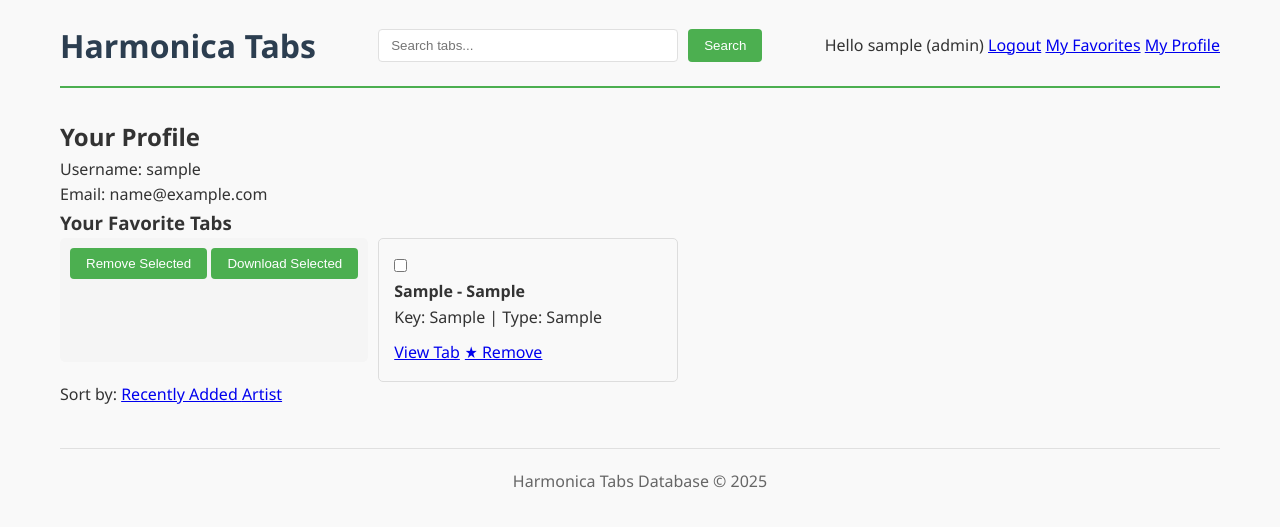
After one commit to mthsgrc/harmonica_project, a Flask app: page /favorites in a window 1280 px wide. The commit adds this page. Shown: the top 527 px of the page. Run offline with Flask 3, Linux system fonts and the light colour scheme; a user stored in the database is signed in; tables that the repository leaves empty hold one stand-in row (values such as "Sample post"); some libraries are stand-ins or nearby versions.

Commit message:
Favorite system building progress...

```diff
--- a/app/routes.py
+++ b/app/routes.py
@@ -3,7 +3,7 @@
 # import logging
 # from flask import current_app
 
-from flask import Blueprint, render_template, request, redirect, url_for, flash
+from flask import Blueprint, jsonify, render_template, request, redirect, url_for, flash
 from flask_login import login_required, current_user
 from .decorators import admin_required, editor_required
 from .models import Tab, User, db
@@ -57,6 +57,23 @@ def favorite_tab(tab_id):
     db.session.commit()
     return redirect(request.referrer or url_for('main.index'))
 
+
+@main.route('/toggle_favorite/<int:tab_id>', methods=['POST'])
+@login_required
+def toggle_favorite(tab_id):
+    tab = Tab.query.get_or_404(tab_id)
+    if tab in current_user.favorites:
+        current_user.favorites.remove(tab)
+        action = 'removed'
+    else:
+        current_user.favorites.append(tab)
+        action = 'added'
+    db.session.commit()
+
+    if request.headers.get('X-Requested-With') == 'XMLHttpRequest':
+        return jsonify({'status': 'success', 'action': action})
+    return redirect(request.referrer or url_for('main.index'))
+
 @main.route('/edit/<int:tab_id>', methods=['GET', 'POST'])
 @editor_required
 def edit_tab(tab_id):
@@ -76,7 +93,19 @@ def favorites():
 @main.route('/profile')
 @login_required
 def profile():
-    return render_template('profile.html', user=current_user)
+    sort_by = request.args.get('sort', 'recent')  # Get sort parameter or default to 'recent'
+
+    # Get favorites with eager loading to prevent N+1 query problem
+    user = User.query.options(db.joinedload(User.favorites)).get(current_user.id)
+
+    if sort_by == 'artist':
+        favorites = sorted(user.favorites, key=lambda x: (x.artist.lower(), x.song.lower()))
+    else:  # recent
+        favorites = sorted(user.favorites, key=lambda x: x.id, reverse=True)
+
+    return render_template('profile.html',
+                         favorites=favorites,
+                         sort_by=sort_by)
 
 @main.route('/change_password', methods=['POST'])
 @login_required
@@ -109,3 +138,27 @@ def change_password():
 
     flash('Password updated successfully!')
     return redirect(url_for('main.profile'))
+
+@main.route('/profile/bulk_favorites', methods=['POST'])
+@login_required
+def bulk_favorite_action():
+    tab_ids = request.form.getlist('tab_ids')
+    action = request.form.get('action')
+
+    if not tab_ids:
+        flash('No tabs selected', 'warning')
+        return redirect(url_for('main.profile'))
+
+    tabs = Tab.query.filter(Tab.id.in_(tab_ids)).all()
+
+    if action == 'remove':
+        for tab in tabs:
+            if tab in current_user.favorites:
+                current_user.favorites.remove(tab)
+        db.session.commit()
+        flash(f'Removed {len(tabs)} tabs from favorites', 'success')
+    elif action == 'download':
+        # Implement download logic here
+        flash('Download feature coming soon!', 'info')
+
+    return redirect(url_for('main.profile'))
--- a/app/static/style.css
+++ b/app/static/style.css
@@ -185,3 +185,47 @@ footer {
   border-radius: 4px;
   border-left: 2px solid #4CAF50;
 }
+
+
+/* Bulk actions styling */
+.bulk-actions {
+    margin-bottom: 20px;
+    padding: 10px;
+    background: #f5f5f5;
+    border-radius: 5px;
+}
+
+/* Favorites list improvements */
+.favorites-list {
+    display: grid;
+    grid-template-columns: repeat(auto-fill, minmax(300px, 1fr));
+    gap: 15px;
+}
+
+.favorite-tab {
+    border: 1px solid #ddd;
+    border-radius: 5px;
+    padding: 15px;
+    transition: all 0.2s;
+}
+
+.favorite-tab:hover {
+    box-shadow: 0 2px 5px rgba(0,0,0,0.1);
+}
+
+.favorite-checkbox {
+    margin-right: 10px;
+}
+
+.tab-actions {
+    margin-top: 10px;
+    display: flex;
+    gap: 5px;
+}
+
+/* Responsive adjustments */
+@media (max-width: 768px) {
+    .favorites-list {
+        grid-template-columns: 1fr;
+    }
+}
--- /dev/null
+++ b/app/templates/favorites.html
@@ -0,0 +1,85 @@
+{% extends "base.html" %} {% block content %}
+
+<h2>Your Profile</h2>
+
+<!-- Profile info section -->
+<div class="profile-info">
+  <p>Username: {{ current_user.username }}</p>
+  <p>Email: {{ current_user.email }}</p>
+</div>
+
+<!-- Favorites section -->
+<h3>Your Favorite Tabs </h3>
+
+{% if tabs %}
+<form method="POST" action="{{ url_for('main.bulk_favorite_action') }}">
+  <div class="bulk-actions">
+    <button type="submit" name="action" value="remove" class="btn btn-danger">
+      Remove Selected
+    </button>
+    <button
+      type="submit"
+      name="action"
+      value="download"
+      class="btn btn-primary"
+    >
+      Download Selected
+    </button>
+  </div>
+
+  <div class="favorites-list">
+    {% for tab in tabs %}
+    <div class="favorite-tab card">
+      <div class="card-body">
+        <input
+          type="checkbox"
+          name="tab_ids"
+          value="{{ tab.id }}"
+          id="tab-{{ tab.id }}"
+          class="favorite-checkbox"
+        />
+        <label for="tab-{{ tab.id }}">
+          <h4>{{ tab.artist }} - {{ tab.song }}</h4>
+          <p>Key: {{ tab.harp_key }} | Type: {{ tab.harp_type }}</p>
+        </label>
+        <div class="tab-actions">
+          <a
+            href="{{ url_for('main.tab_detail', tab_id=tab.id) }}"
+            class="btn btn-sm btn-outline-primary"
+          >
+            View Tab
+          </a>
+          <a
+            href="{{ url_for('main.toggle_favorite', tab_id=tab.id) }}"
+            class="btn btn-sm btn-outline-danger"
+          >
+            ★ Remove
+          </a>
+        </div>
+      </div>
+    </div>
+    {% endfor %}
+  </div>
+</form>
+{% else %}
+<p>You haven't favorited any tabs yet.</p>
+{% endif %}
+
+<!-- Sorting options -->
+<div class="sort-options mt-3">
+  <span>Sort by:</span>
+  <a
+    href="{{ url_for('main.profile', sort='recent') }}"
+    class="btn btn-sm {% if sort_by == 'recent' %}btn-primary{% else %}btn-outline-secondary{% endif %}"
+  >
+    Recently Added
+  </a>
+  <a
+    href="{{ url_for('main.profile', sort='artist') }}"
+    class="btn btn-sm {% if sort_by == 'artist' %}btn-primary{% else %}btn-outline-secondary{% endif %}"
+  >
+    Artist
+  </a>
+</div>
+
+{% endblock %}
```
Also changed, not shown: app/static/profile.js (added, +20 -0 lines), app/templates/profile.html (+99 -7 lines), app/templates/tab.html (+35 -13 lines).
